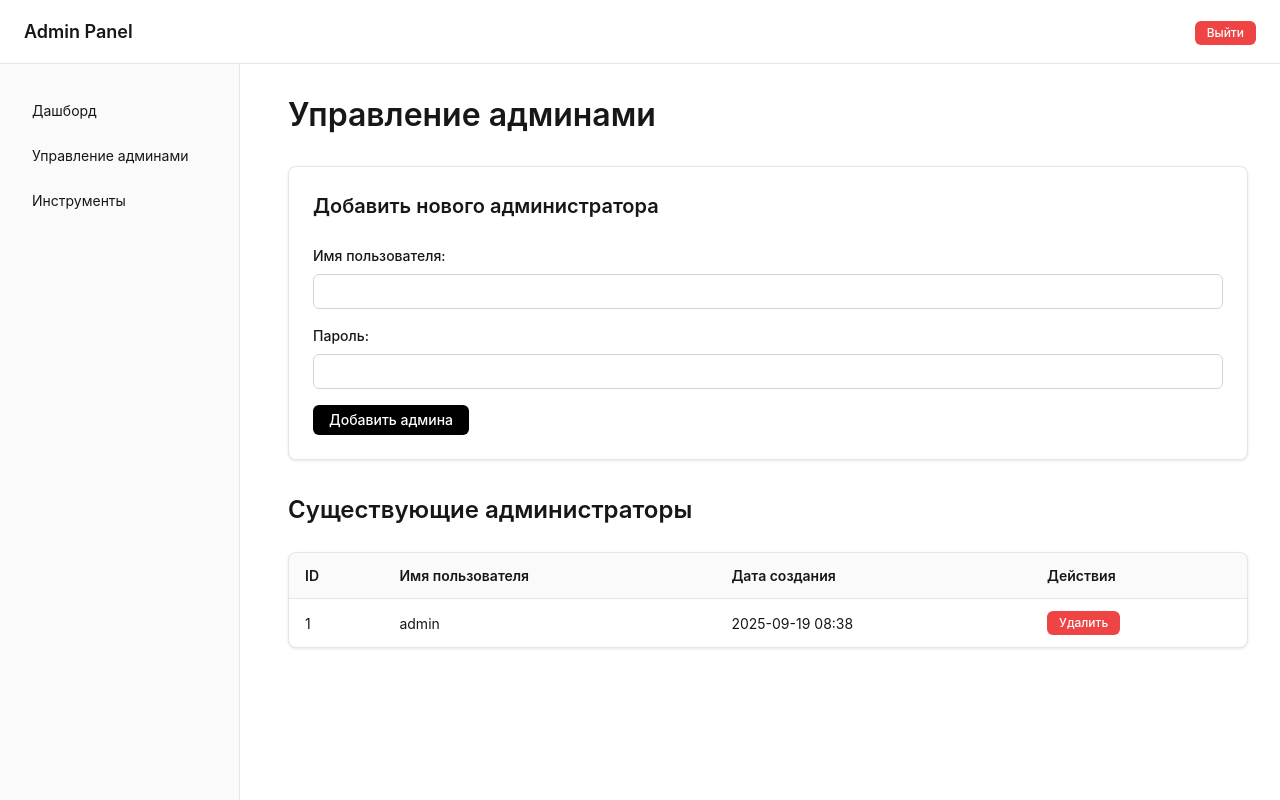
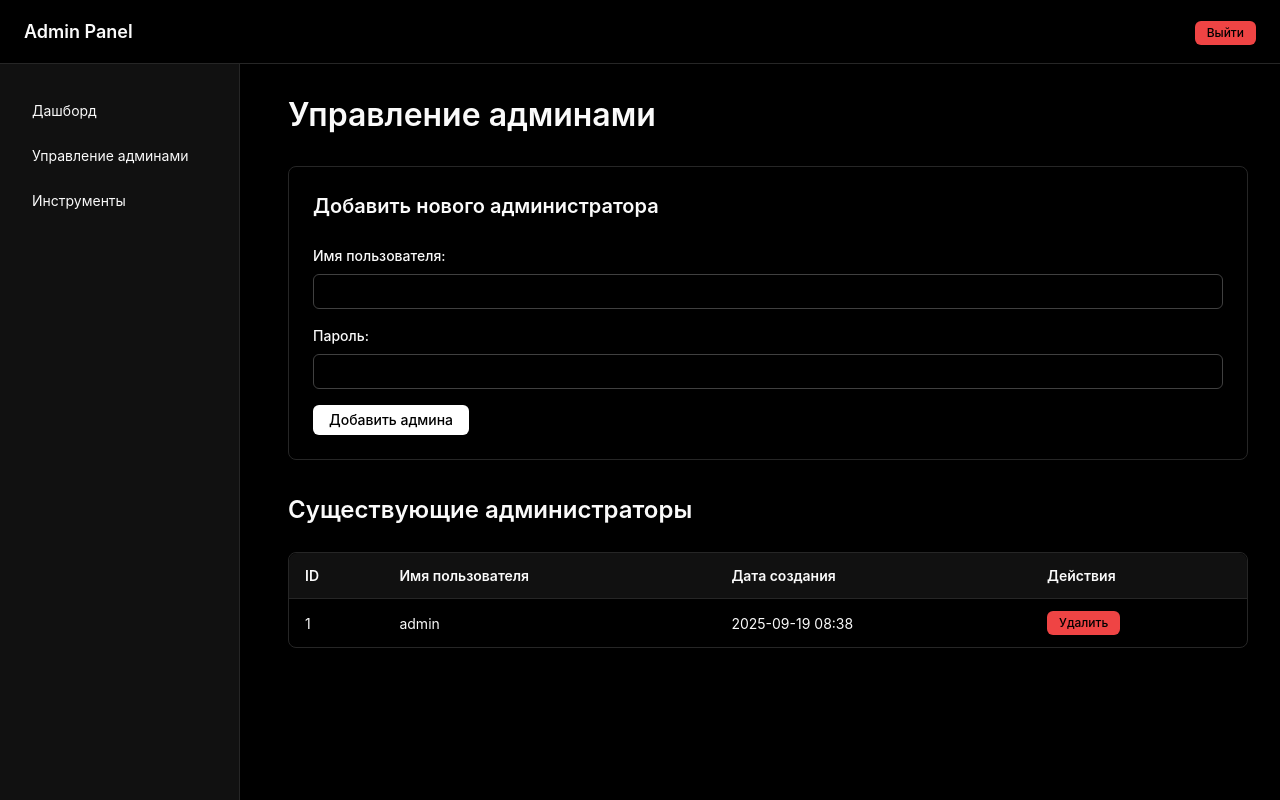
Before and after one commit to mr-akkerman/bot-ferma-admin, a Flask app: page /admins in a window 1280 px wide. Run offline with Flask 3, Linux system fonts and the light colour scheme; the visitor is signed in with stand-in values (Sample User, id 1).

Commit message:
Update Vercel styles to implement dark color scheme and add tests for dark theme consistency. Modify CSS variables for dark mode and ensure no light colors are used improperly in dark theme tests.

```diff
--- a/static/css/style.css
+++ b/static/css/style.css
@@ -4,17 +4,17 @@
    БАЗОВЫЕ СТИЛИ И ЦВЕТОВАЯ СХЕМА
 ======================================== */
 
-/* CSS Variables для точной цветовой схемы Vercel */
+/* CSS Variables для темной цветовой схемы Vercel */
 :root {
-  /* Цветовая схема Vercel Geist */
-  --background-1: #FFFFFF;     /* основной фон страниц */
-  --background-2: #FAFAFA;     /* тонкое различие для UI компонентов */
-  --color-1: #F5F5F5;          /* hover состояния */
-  --color-2: #E5E5E5;          /* active состояния и границы */
-  --color-3: #D4D4D4;          /* borders для мелких элементов */
-  --foreground-1: #171717;     /* основной текст */
-  --foreground-2: #737373;     /* вторичный текст */
-  --accent: #000000;           /* чёрный для кнопок и активных элементов */
+  /* Темная цветовая схема Vercel Geist */
+  --background-1: #000000;     /* основной черный фон */
+  --background-2: #111111;     /* темный фон для UI компонентов */
+  --color-1: #1A1A1A;          /* hover состояния */
+  --color-2: #262626;          /* active состояния и границы */
+  --color-3: #404040;          /* borders для мелких элементов */
+  --foreground-1: #FAFAFA;     /* основной белый текст */
+  --foreground-2: #A1A1A1;     /* серый вторичный текст */
+  --accent: #FFFFFF;           /* белый для кнопок и активных элементов */
 
   /* Danger цвета */
   --danger: #EF4444;
@@ -22,13 +22,13 @@
 
   /* Success цвета */
   --success: #10B981;
-  --success-bg: #F0FDF4;
-  --success-border: #BBF7D0;
+  --success-bg: #0F1419;
+  --success-border: #1F2937;
 
   /* Error цвета */
   --error: #EF4444;
-  --error-bg: #FEF2F2;
-  --error-border: #FECACA;
+  --error-bg: #1F1415;
+  --error-border: #2D1B1F;
 
   /* Типографика */
   --font-family: 'Inter', -apple-system, BlinkMacSystemFont, 'Segoe UI', system-ui, sans-serif;
@@ -419,7 +419,8 @@ header nav h1 {
 }
 
 .btn-primary:hover:not(:disabled) {
-  background-color: var(--foreground-1);
+  background-color: var(--color-3);
+  color: var(--foreground-1);
 }
 
 .btn-danger {
```
Also changed, not shown: test_vercel_styles.py (+39 -14 lines).
